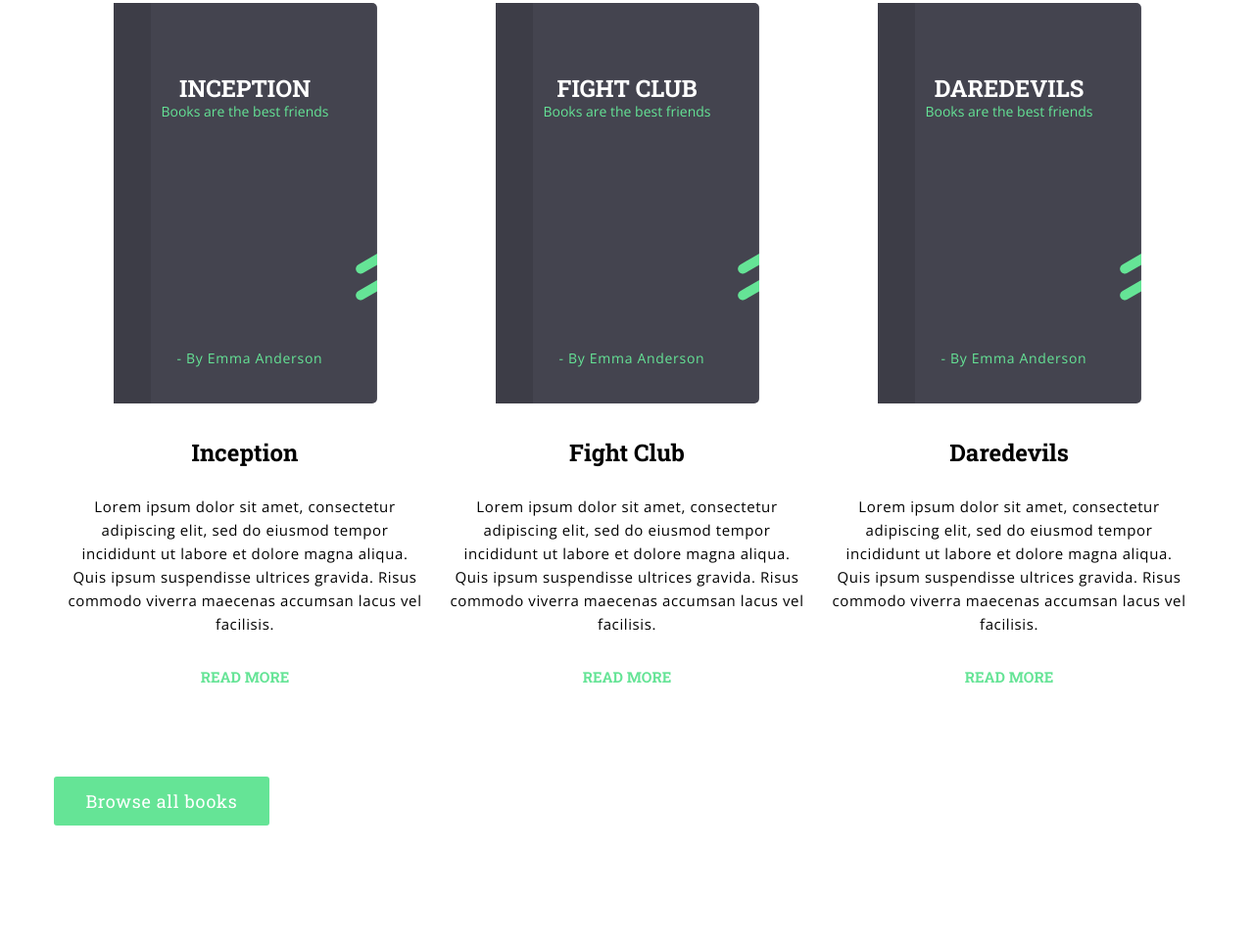
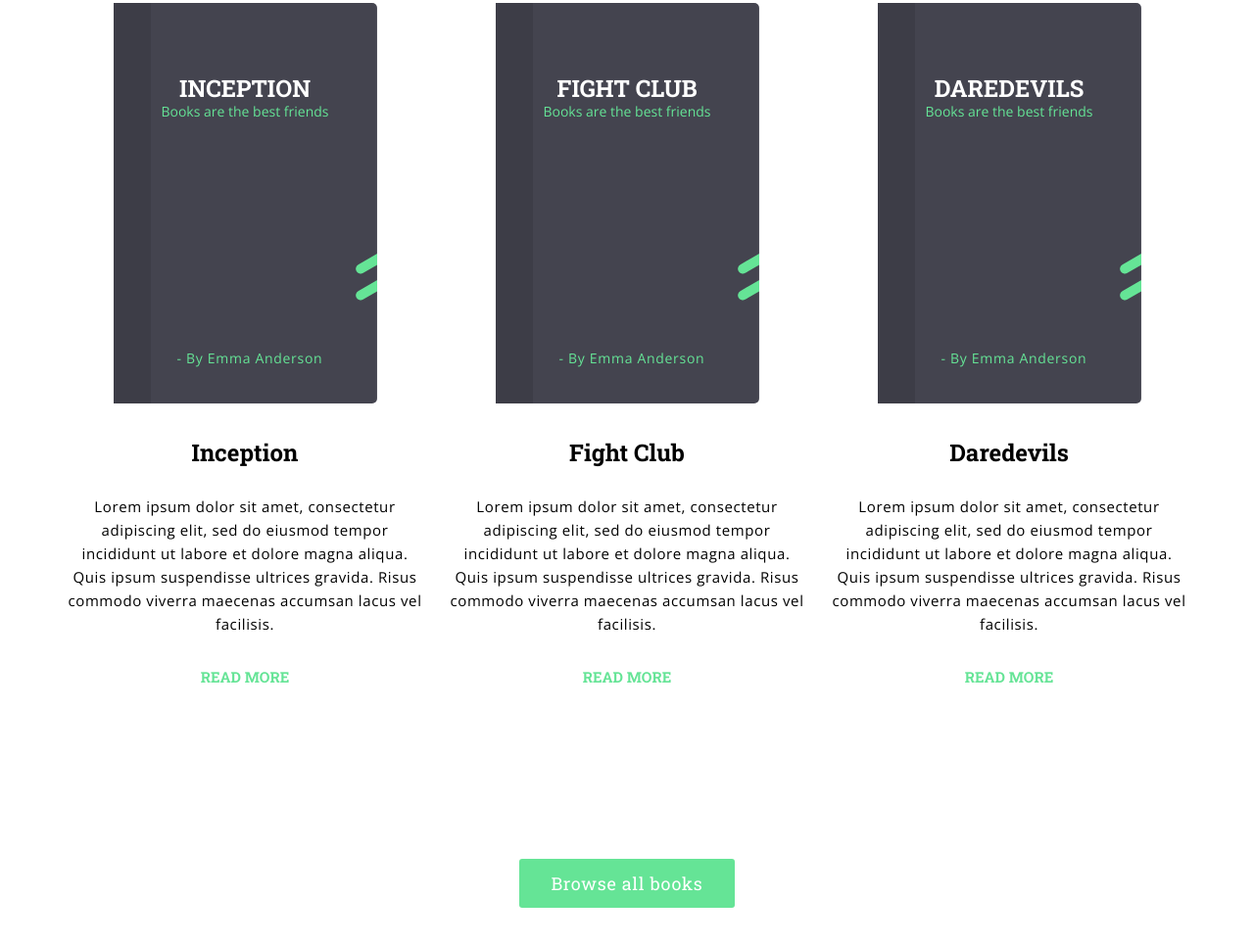
Before and after one commit to alexenerggy/Bookee, a plain HTML site: page src/views/index.html in a window 1280 px wide. Shown: the part 3329-4294 px from the top of the page at 98% size. Drawn offline with nearby package versions, Linux system fonts and the light colour scheme; files that its build step writes are made by us from their sources.

Commit message:
lesson 11 finish

```diff
--- a/src/styles/main.scss
+++ b/src/styles/main.scss
@@ -417,6 +417,8 @@
     display: flex;
     margin-top: 90px;
     &__btn {
+        display: block;
+        margin: 84px auto 0;
         font-size: 18px;
         font-style: 500;
         letter-spacing: 0.7px;
@@ -429,5 +431,6 @@
         border: none;
         border-radius: 3px;
         text-align: center;
+
     }
 }
```
